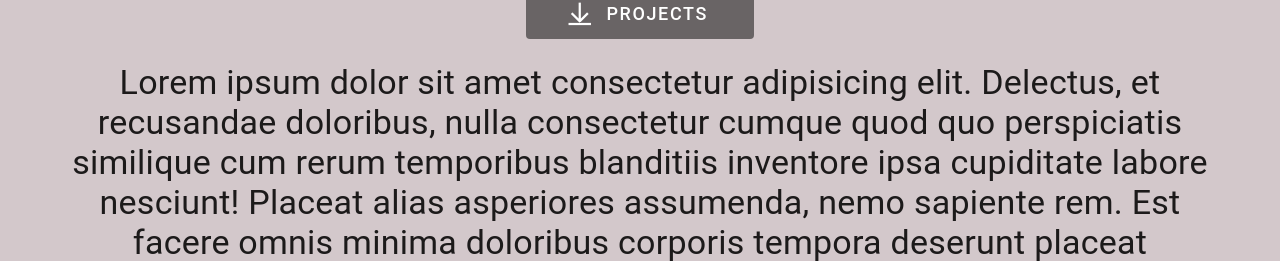
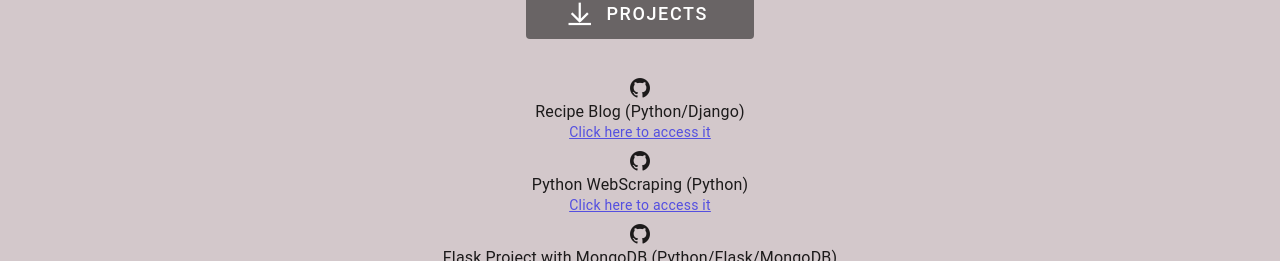
Before and after one commit to Breno-MT/Portfolio, a Vue app: page / in a window 1280 px wide. Both pictures are taken after a click on the button "PROJECTS". Shown: the part 1151-1412 px from the top of the page. Built offline with nearby package versions, Linux system fonts and the light colour scheme.

Commit message:
REFACT: ShowMore now has my main projects on portfolio

```diff
--- a/src/components/ShowMore.vue
+++ b/src/components/ShowMore.vue
@@ -1,9 +1,27 @@
 <template>
-   <v-col class="shrink">
-      <v-expand-transition v-show="store.showMoreAboutMe">
-        <p class="text-h4">Lorem ipsum dolor sit amet consectetur adipisicing elit. Delectus, et recusandae doloribus, nulla consectetur cumque quod quo perspiciatis similique cum rerum temporibus blanditiis inventore ipsa cupiditate labore nesciunt! Placeat alias asperiores assumenda, nemo sapiente rem. Est facere omnis minima doloribus corporis tempora deserunt placeat perferendis deleniti laborum, adipisci qui cupiditate!</p>
-      </v-expand-transition>
-    </v-col>
+  <v-col class="shrink">
+    <v-expand-transition v-show="store.showMoreAboutMe">
+      <v-card
+        class="mx-auto no-color-background"
+        plain
+        elevation="0"
+        max-width="500"
+      >
+        <v-list class="no-color-background">
+          <v-list-item v-for="(item, i) in list_projects" :key="i">
+            <v-icon>mdi-github</v-icon>
+            <v-list-item-title v-text="item.name"></v-list-item-title>
+            <v-list-item-subtitle
+              ><a :href="item.link"
+                >Click here to access it</a
+              ></v-list-item-subtitle
+            >
+          </v-list-item>
+        </v-list>
+        <p class="font-italic text-h6">You can find more on my Github! 😉</p>
+      </v-card>
+    </v-expand-transition>
+  </v-col>
 </template>
 
 <script setup>
@@ -11,6 +29,41 @@ import useAppStore from "@/store/app";
 
 // Data:
 const store = useAppStore();
+
+const list_projects = ref([
+  {
+    name: "Recipe Blog (Python/Django)",
+    link: "https://github.com/Breno-MT/Django_Project",
+  },
+  {
+    name: "Python WebScraping (Python)",
+    link: "https://github.com/Breno-MT/RealPython_WebScraping",
+  },
+  {
+    name: "Flask Project with MongoDB (Python/Flask/MongoDB)",
+    link: "https://github.com/Breno-MT/Pymongo-Flask",
+  },
+  {
+    name: "Flask project with MongoDB (Python/Flask/MongoDB)",
+    link: "https://github.com/Breno-MT/LABinventory-BackEnd",
+  },
+  {
+    name: "VueJS Project (VueJS/JavaScript)",
+    link: "https://github.com/Breno-MT/LABInventory-FrontEnd",
+  },
+  {
+    name: "Flask project with PostGreSQL (Python/Flask/PostGreSQL)",
+    link: "https://github.com/Breno-MT/Modulo-3-Flask",
+  },
+  {
+    name: "BackEnd project for inventory (Python/Flask/PostGreSQL)",
+    link: "https://github.com/Breno-MT/Dev-Inventory",
+  },
+]);
 </script>
 
-<style scoped></style>
+<style scoped>
+.no-color-background {
+  background-color: rgba(0, 0, 0, 0);
+}
+</style>
```
